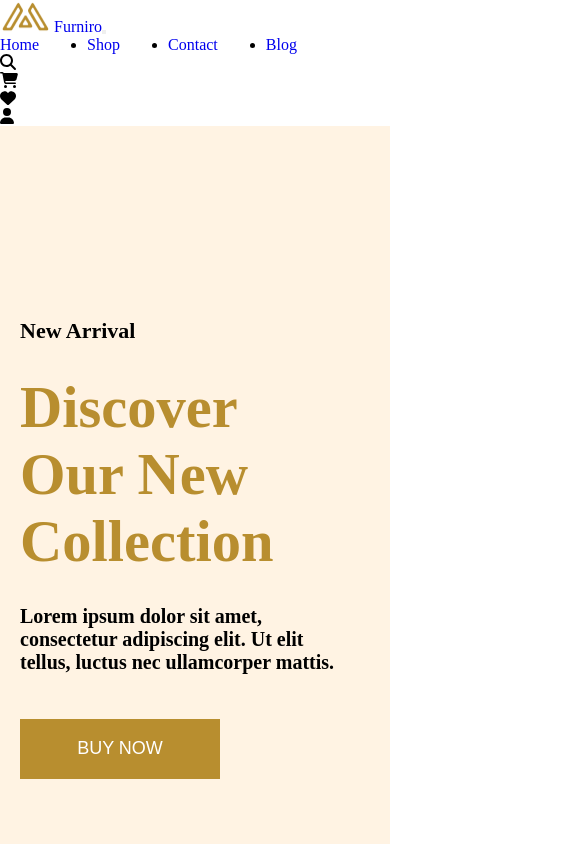
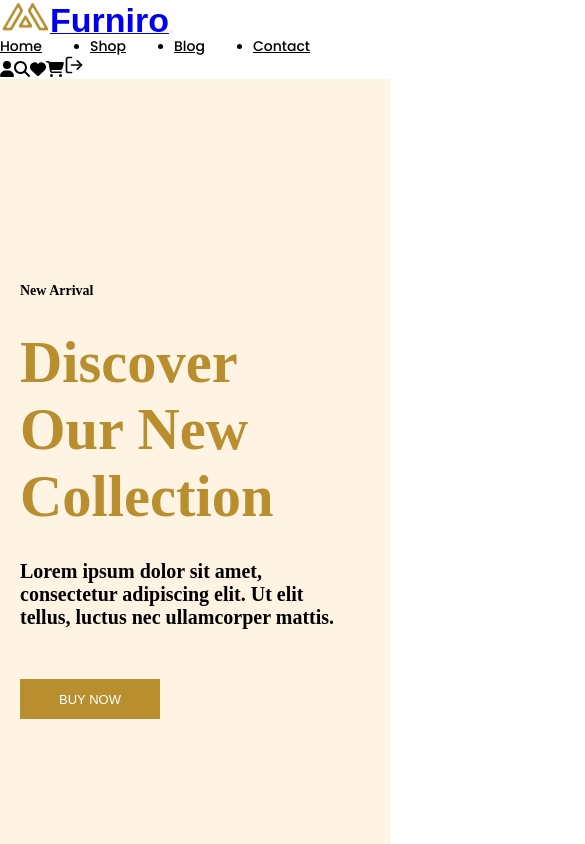
Before and after one commit to sdcodes3/furniro-client, a React (Vite) app: page / in a window 390 px wide. Shown: the top 844 px of the page, 585 px wide, since content can reach past the window. Built offline with nearby package versions, Linux system fonts and the light colour scheme; sample sign-in values are in the browser's storage.

Commit message:
updated mobile view: home page

```diff
--- a/index.html
+++ b/index.html
@@ -3,6 +3,9 @@
   <head>
     <meta charset="UTF-8" />
     <link rel="icon" type="image/svg+xml" href="/vite.svg" />
+    <link href="https://fonts.googleapis.com/css2?family=Poppins:wght@500&display=swap" rel="stylesheet">
+    <link href="https://fonts.googleapis.com/css2?family=Montserrat:wght@700&display=swap" rel="stylesheet">
+
     <meta name="viewport" content="width=device-width, initial-scale=1.0" />
     <script src="https://cdn.jsdelivr.net/npm/@popperjs/core@2.11.8/dist/umd/popper.min.js" integrity="sha384-I7E8VVD/ismYTF4hNIPjVp/Zjvgyol6VFvRkX/vR+Vc4jQkC+hVqc2pM8ODewa9r" crossorigin="anonymous"></script>
     <script src="https://cdn.jsdelivr.net/npm/bootstrap@5.3.3/dist/js/bootstrap.min.js" integrity="sha384-0pUGZvbkm6XF6gxjEnlmuGrJXVbNuzT9qBBavbLwCsOGabYfZo0T0to5eqruptLy" crossorigin="anonymous"></script>
--- a/src/components/footer/Footer.tsx
+++ b/src/components/footer/Footer.tsx
@@ -1,115 +1,98 @@
-import "./footer.scss"
+import './footer.scss';
+
 function Footer() {
   return (
-       <div>
-            <footer className="text-center text-lg-start bg-body-tertiary text-muted">
-              <section className="d-flex justify-content-center justify-content-lg-between p-4 border-bottom">
-                <div>
-                  <a href="#" className="me-4 text-reset">
-                      <i className="fab fa-facebook-f" />
-                  </a>
-                  <a href="#" className="me-4 text-reset">
-                      <i className="fab fa-twitter" />
-                  </a>
-                  <a href="#" className="me-4 text-reset">
-                      <i className="fab fa-google" />
-                  </a>
-                  <a href="#" className="me-4 text-reset">
-                      <i className="fab fa-instagram" />
-                  </a>
-                  <a href="#" className="me-4 text-reset">
-                      <i className="fab fa-linkedin" />
-                  </a>
-                  <a href="#" className="me-4 text-reset">
-                      <i className="fab fa-github" />
-                  </a>
-                  </div>
-
-              </section>
-
-              <section className  ="">
-                  <div className="container text-center text-md-start mt-5">
-
-                  <div className="row mt-3">
-
-                      <div className="col-md-3 col-lg-4 col-xl-3 mx-auto mb-4">
-
-                      <h6 className="text-uppercase fw-bold mb-4">
-                         Furino.
-                      </h6>
-                      <p>
-                      400 University Drive Suite 200 Coral Gables,<br></br>
+    <footer className="bg-light text-muted pt-5">
+      <div className="container">
+        <div className="row text-start gy-4">
+          {/* Brand */}
+          <div className="col-12 col-md-3">
+            <h5 className="fw-bold mb-3">Furino.</h5>
+            <p className="mb-0" style={{ color: '#9F9F9F' }}>
+              400 University Drive Suite 200 Coral Gables,
+            </p>
+            <p className="" style={{ color: '#9F9F9F' }}>
               FL 33134 USA
             </p>
           </div>
 
-                      <div className="col-md-2 col-lg-2 col-xl-2 mx-auto mb-4">
-
-                      <h6 className=" mb-4">
+          {/* Links */}
+          <div className="col-6 col-md-2">
+            <h6 className="text-uppercase fw-normal mb-3 " style={{ color: '#9F9F9F' }}>
               Links
             </h6>
-                      <p>
-                          <a href="#!" className="text-reset">Home</a>
-                      </p>
-                      <p>
-                          <a href="#!" className="text-reset">Shop</a>
-                      </p>
-                      <p>
-                          <a href="#!" className="text-reset">About</a>
-                      </p>
-                      <p>
-                          <a href="#!" className="text-reset">Contact</a>
-                      </p>
+            <ul className="list-unstyled">
+              <li>
+                <a href="#!" className="text-dark text-decoration-none">
+                  Home
+                </a>
+              </li>
+              <li>
+                <a href="#!" className="text-dark text-decoration-none">
+                  Shop
+                </a>
+              </li>
+              <li>
+                <a href="#!" className="text-dark text-decoration-none">
+                  About
+                </a>
+              </li>
+              <li>
+                <a href="#!" className="text-dark text-decoration-none">
+                  Contact
+                </a>
+              </li>
+            </ul>
           </div>
 
-                      <div className="col-md-3 col-lg-2 col-xl-2 mx-auto mb-4">
-
-                      <h6 className=" mb-4">
+          {/* Help */}
+          <div className="col-6 col-md-3">
+            <h6 className="text-uppercase fw-normal mb-3" style={{ color: '#9F9F9F' }}>
               Help
             </h6>
-                      <p>
-                          <a href="#!" className="text-reset">Payment Options</a>
-                      </p>
-                      <p>
-                          <a href="#!" className="text-reset">Returns</a>
-                      </p>
-                      <p>
-                          <a href="#!" className="text-reset">Privacy Policies</a>
-                      </p>
-
+            <ul className="list-unstyled">
+              <li>
+                <a href="#!" className="text-dark text-decoration-none">
+                  Payment Options
+                </a>
+              </li>
+              <li>
+                <a href="#!" className="text-dark text-decoration-none">
+                  Returns
+                </a>
+              </li>
+              <li>
+                <a href="#!" className="text-dark text-decoration-none">
+                  Privacy Policies
+                </a>
+              </li>
+            </ul>
           </div>
 
-                      <div className="col-md-4 col-lg-3 col-xl-3 mx-auto mb-md-0 mb-4">
-
-                      <h6 className="mb-4">News Letter</h6>
-                      <div className="newsletter text-center">
-                        <form className="d-flex align-items-center justify-content-center">
-                            <div className="form-group mb-0 flex-grow-1">
+          {/* Newsletter */}
+          <div className="col-12 col-md-4">
+            <h6 className="text-uppercase fw-normal mb-3" style={{ color: '#9F9F9F' }}>
+              Newsletter
+            </h6>
+            <form className="d-flex flex-column flex-md-row">
               <input
                 type="email"
-                                className="form-control custom-input me-2"
+                className="form-control mb-2 mb-md-0 me-md-2"
                 placeholder="Enter Your Email Address"
-                                aria-label="Email address"
               />
-                            </div>
-                            <button
-                            type="submit"
-                            className="btn btn-link custom-button"
-                            >
+              <button type="submit" className="btn btn-dark">
                 SUBSCRIBE
               </button>
             </form>
           </div>
         </div>
-                  </div>
-                </div>
-              </section>
-              <div className="text-center p-4" style={{backgroundColor: 'rgba(0, 0, 0, 0.05)'}}>
-                  2023 furino. All rights reserved
+
+        <hr className="my-4" />
+
+        <div className="text-center text-md-start pb-4">2023 furino. All rights reserved</div>
       </div>
     </footer>
-      </div>
-    )
+  );
 }
 
-export default Footer
+export default Footer;
--- a/src/components/footer/footer.scss
+++ b/src/components/footer/footer.scss
@@ -1,27 +1,23 @@
-a{
-    text-decoration: none;
-}
+footer {
+  input.form-control {
+    border: none;
+    border-bottom: 1px solid #ccc;
+    border-radius: 0;
+    background-color: transparent;
+    box-shadow: none;
+    font-size: 14px;
 
-.custom-input {
-    border: none;
-    border-bottom: 2px solid black;
-    border-radius: 0;
-    padding: 0.375rem 0;
-    box-shadow: none;
-    background-color: inherit;
+    &:focus {
+      border-color: #000;
+      box-shadow: none;
+    }
   }
 
-  .custom-button {
-    margin-left:  15px;
-    border: none;
-    border-bottom: 2px solid black;
-    border-radius: 0;
-    color: black;
-    padding: 0.375rem 0;
-    text-decoration: none;
-
-    &:hover {
-      color: black;
-      text-decoration: none;
-    }
+  button.btn-dark {
+    font-size: 12px;
+    padding: 6px 16px;
+    font-weight: 600;
+    letter-spacing: 0.5px;
+    white-space: nowrap;
   }
+}
--- a/src/components/navbar/navbar.scss
+++ b/src/components/navbar/navbar.scss
@@ -2,3 +2,25 @@
     display: flex;
     gap: 3rem;
   }
+
+  .furniro-brand {
+    font-family:  sans-serif;
+    font-weight: 700;
+    font-size: 34px;
+    line-height: 100%;
+    letter-spacing: 0px;
+  }
+
+  .nav-link-custom {
+    font-family: 'Poppins', sans-serif;
+    font-weight: 500;
+    font-size: 14px;
+    line-height: 100%;
+    letter-spacing: 0%;
+    color: #000;
+    transition: color 0.3s ease;
+
+    &:hover {
+      color: #999;
+    }
+  }
--- a/src/components/navbar/navbar.tsx
+++ b/src/components/navbar/navbar.tsx
@@ -1,72 +1,103 @@
+import { useState } from 'react';
 import './navbar.scss';
 import logo from '../../assets/logo.png';
 import { FontAwesomeIcon } from '@fortawesome/react-fontawesome';
 import { faSearch, faShoppingCart, faHeart, faUser } from '@fortawesome/free-solid-svg-icons';
-import { Link } from 'react-router-dom';
+import { Link, useNavigate } from 'react-router-dom';
+import { useDispatch } from 'react-redux';
+import { useSignoutMutation } from '../../slices/user.api.slice';
+import { signout } from '../../slices/auth.slice';
+import { LogOut } from 'lucide-react';
 
 function Navbar() {
+  const [menuOpen, setMenuOpen] = useState(false);
+  const [signoutApiCall] = useSignoutMutation();
+  const dispatch = useDispatch();
+  const navigate = useNavigate();
+
+  const toggleMenu = () => {
+    setMenuOpen((prev) => !prev);
+  };
+
+  const closeMenu = () => {
+    setMenuOpen(false);
+  };
+
+  const onClickSignOut = async (event) => {
+    event.preventDefault();
+    try {
+      await signoutApiCall().unwrap();
+      dispatch(signout());
+      navigate('/signin');
+    } catch (err) {
+      console.log('signout failed: ', err);
+      alert(err?.data?.message || 'signout failed');
+    }
+  };
+
   return (
-    <div>
-      <nav className="navbar navbar-expand-lg bg-body-tertiary fixed-top">
+    <nav className="navbar navbar-expand-lg bg-white shadow-sm py-3">
       <div className="container">
-          <a className="navbar-brand" href="#">
-            <img src={logo} width="50" height="32" alt="Logo" /> Furniro
+        {/* Logo and Brand */}
+        <a className="navbar-brand d-flex align-items-center gap-2" href="#">
+          <img src={logo} width="50" height="32" alt="Logo" className="me-2" />
+          <span className="furniro-brand text-dark">Furniro</span>
         </a>
+
+        {/* Toggle Button */}
         <button
           className="navbar-toggler"
           type="button"
-            data-bs-toggle="collapse"
-            data-bs-target="#navbarTogglerDemo02"
-            aria-controls="navbarTogglerDemo02"
-            aria-expanded="false"
           aria-label="Toggle navigation"
+          onClick={toggleMenu}
         >
-            <span className="navbar-toggler-icon" />
+          <span className="navbar-toggler-icon"></span>
         </button>
 
-          <div className="collapse navbar-collapse justify-content-center" id="navbarTogglerDemo02">
-            <ul className="navbar-nav me-auto mb-2 mb-lg-0 mx-auto">
+        {/* Collapse menu */}
+        <div className={`collapse navbar-collapse ${menuOpen ? 'show' : ''}`} id="navbarNav">
+          {/* Nav Links */}
+          <ul className="navbar-nav mx-auto text-center gap-lg-4 gap-2">
             <li className="nav-item">
-                <Link to="/">
-                  <a className="nav-link" aria-current="page">
+              <Link to="/" className="nav-link nav-link-custom" onClick={closeMenu}>
                 Home
-                  </a>
               </Link>
             </li>
             <li className="nav-item">
-                <Link to="/shop">
-                  <a className="nav-link">Shop</a>
+              <Link to="/shop" className="nav-link nav-link-custom" onClick={closeMenu}>
+                Shop
               </Link>
             </li>
             <li className="nav-item">
-                <Link to="/contact">
-                  <a className="nav-link">Contact</a>
+              <Link to="/blog" className="nav-link nav-link-custom" onClick={closeMenu}>
+                Blog
               </Link>
             </li>
             <li className="nav-item">
-                <Link to="/blog">
-                  <a className="nav-link">Blog</a>
+              <Link to="/contact" className="nav-link nav-link-custom" onClick={closeMenu}>
+                Contact
               </Link>
             </li>
           </ul>
-            <div className="d-flex gap-4">
-              <div className="nav-icon">
-                <FontAwesomeIcon icon={faSearch} />
-              </div>
-              <div className="nav-icon">
-                <FontAwesomeIcon icon={faShoppingCart} />
-              </div>
-              <div className="nav-icon">
-                <FontAwesomeIcon icon={faHeart} />
-              </div>
-              <div className="nav-icon">
-                <FontAwesomeIcon icon={faUser} />
+
+          {/* Icons + Logout */}
+          <div className="d-flex flex-column flex-lg-row align-items-center gap-3 mt-3 mt-lg-0">
+            <div className="d-flex justify-content-center justify-content-lg-end gap-3">
+              <FontAwesomeIcon icon={faUser} className="text-dark fs-5 cursor-pointer" />
+              <FontAwesomeIcon icon={faSearch} className="text-dark fs-5 cursor-pointer" />
+              <FontAwesomeIcon icon={faHeart} className="text-dark fs-5 cursor-pointer" />
+              <FontAwesomeIcon icon={faShoppingCart} className="text-dark fs-5 cursor-pointer" />
+              <LogOut
+                className="text-dark cursor-pointer"
+                size={20}
+                onClick={onClickSignOut}
+                title="Logout"
+              />
             </div>
           </div>
         </div>
       </div>
     </nav>
-    </div>
   );
 }
 
--- a/src/pages/home/home.scss
+++ b/src/pages/home/home.scss
@@ -11,53 +11,119 @@
     background-position: center;
 
     // START OF NEW ARRIVAL BOX AND BG
-
     .new-arrival {
-        margin-right: 10%;
+        margin-right: 6%;
         padding: 50px;
         background-color: #FFF3E3;
-        width: 50%;
-        height: 60%;
+        width: 646px;
+        height: 443px;
 
         display: flex;
         align-items: flex-start;
         justify-content: center;
         flex-direction: column;
+        gap: 4px; // Default gap for desktop (unchanged)
 
         span {
-            font-size: 22px;
+          font-size: 16px;
           font-weight: 600;
         }
 
         h1 {
-            font-size: 5em;
+          font-size: 52px;
           font-weight: bold;
           color: #B88E2F;
-
         }
 
         p {
-            font-size: 22px;
+          font-size: 18px;
           font-weight: 500;
         }
 
         .btn {
-            margin-top: 15px;
-            height:60px;
+          height: 60px;
           width: 200px;
           background: #B88E2F;
           border: 2px solid #B88E2F;
           color: white;
-            font-size: 18px;
+          font-size: 16px;
           font-weight: 500;
           cursor: pointer;
+          margin-top: 20px;
 
           &:hover {
             background: #FFF3E3;
             color: #B88E2F;
           }
         }
+
+        // Responsive styles
+        @media (max-width: 992px) {
+          width: 100%;
+          height: auto;
+          padding: 40px;
+          gap: 16px;
+
+          h1 {
+            font-size: 40px;
           }
+
+          p {
+            font-size: 16px;
+          }
+
+          .btn {
+            width: 180px;
+            height: 50px;
+            font-size: 15px;
+          }
+        }
+
+        @media (max-width: 768px) {
+          padding: 30px;
+          gap: 14px;
+
+          h1 {
+            font-size: 32px;
+          }
+
+          p {
+            font-size: 15px;
+          }
+
+          .btn {
+            width: 160px;
+            height: 45px;
+            font-size: 14px;
+          }
+        }
+
+        @media (max-width: 576px) {
+          padding: 20px;
+          gap: 10px;
+
+          span {
+            font-size: 14px;
+          }
+
+          h1 {
+            font-size: 26px;
+          }
+
+          p {
+            font-size: 14px;
+          }
+
+          .btn {
+            width: 140px;
+            height: 40px;
+            font-size: 13px;
+          }
+        }
+      }
+
+
+
 
     @media screen and (max-width:1338px) {
         .new-arrival {
@@ -237,28 +303,45 @@
     margin-bottom: 1rem;
     text-align: center;
 
+
     h3 {
         font-size: 20px;
+        color: #616161;
     }
 
     h1 {
         font-size: 34px;
-        font-style: italic;
-        font-weight: bold;
+
+        font-weight: 700;
     }
 }
 
 
 
 .imageGallery {
-
-    height: 100vh;
+    width: 100%;
+    aspect-ratio: 16 / 5; // smaller than before (was 16 / 9)
     background-image: url('../../assets/Img_Gallery.png');
     background-repeat: no-repeat;
     background-size: cover;
     background-position: center;
+    background-color: #f2f2f2;
+  }
 
+  @media (max-width: 768px) {
+    .imageGallery {
+      aspect-ratio: 16 / 6; // slightly taller on tablets
     }
+  }
+
+  @media (max-width: 480px) {
+    .imageGallery {
+      aspect-ratio: 4 / 3; // more compact on mobile
+      background-position: top center;
+    }
+  }
+
+
 
 
 
@@ -275,106 +358,80 @@
 .slider-wrapper {
     width: 100%;
     max-width: 1536px;
-    //   margin-inline: auto;
     position: relative;
     height: 400px;
     margin-top: 5rem;
-    overflow: hidden;
+    overflow: hidden; // ✅ prevent scrollbars
     mask-image: linear-gradient(to right,
       rgba(0, 0, 0, 0),
       rgba(0, 0, 0, 1) 20%,
       rgba(0, 0, 0, 1) 80%,
-            rgba(0, 0, 0, 0));
+      rgba(0, 0, 0, 0)
+    );
   }
 
+  .slider-track {
+    display: flex;
+    width: fit-content;
+    animation: scroll 10s linear infinite;
+    gap: 2rem;
+    will-change: transform; // ✅ better performance
+  }
 
+  .item {
+    flex: 0 0 auto;
+    width: 350px;
+    height: 400px;
+    border-radius: 6px;
+    background-size: cover;
+    background-position: center;
+  }
 
+  /* Backgrounds */
+  .item1 { background-image: url('../../assets/carousal1.png'); }
+  .item2 { background-image: url('../../assets/carousal2.png'); }
+  .item3 { background-image: url('../../assets/carousal3.png'); }
+  .item4 { background-image: url('../../assets/Browse_Bedroom.png'); }
+  .item5 { background-image: url('../../assets/Browse_Dining.png'); }
+  .item6 { background-image: url('../../assets/Browse_Living.png'); }
+  .item7 { background-image: url('../../assets/carousal3.png'); }
+  .item8 { background-image: url('../../assets/carousal2.png'); }
 
-
-
-// START CAROUSAL OF IMAGES IN INSPIRATION
-
-
-@keyframes scrollLeft {
-    to {
-        left: -350px;
+  /* Animation */
+  @keyframes scroll {
+    0% {
+      transform: translateX(0);
+    }
+    100% {
+      transform: translateX(-50%);
     }
   }
 
-@keyframes scrollRight {
-    to {
-        right: -350px;
+  /* Responsive */
+  @media (max-width: 1024px) {
+    .item {
+      width: 300px;
+      height: 350px;
     }
   }
-
+  @media (max-width: 768px) {
     .item {
-    width: 350px;
-    height: 400px;
-    background-color: red;
-    border-radius: 6px;
-    position: absolute;
+      width: 250px;
+      height: 300px;
     }
-
-.left .item {
-    left: max(calc(350px * 8), 100%);
-    animation: scrollLeft 10s linear infinite;
   }
-
-.right .item {
-    right: max(calc(350px * 8), 100%);
-    animation: scrollRight 10s linear infinite;
+  @media (max-width: 480px) {
+    .slider-wrapper {
+      height: 280px;
     }
-
-.left .item1,
-.right .item1 {
-    animation-delay: calc((-10s / 8) * 7);
-    background-image: url('../../assets/carousal1.png');
+    .item {
+      width: 200px;
+      height: 280px;
     }
-
-.left .item2,
-.right .item2 {
-    animation-delay: calc((-10s / 8) * 6);
-    background-image: url('../../assets/carousal2.png');
+    .slider-track {
+      gap: 1rem;
     }
-
-.left .item3,
-.right .item3 {
-    animation-delay: calc((-10s / 8) * 5);
-    background-image: url('../../assets/carousal3.png');
   }
-
-.left .item4,
-.right .item4 {
-    animation-delay: calc((-10s / 8) * 4);
-    background-image: url('../../assets/Browse_Bedroom.png');
-}
-
-.left .item5,
-.right .item5 {
-    animation-delay: calc((-10s / 8) * 3);
-    background-image: url('../../assets/Browse_Dining.png');
-}
-
-.left .item6,
-.right .item6 {
-    animation-delay: calc((-10s / 8) * 2);
-    background-image: url('../../assets/Browse_Living.png');
-}
-
-.left .item7,
-.right .item7 {
-    animation-delay: calc((-10s / 8) * 1);
-    background-image: url('../../assets/carousal3.png');
-}
-
-.left .item8,
-.right .item8 {
-    animation-delay: calc((-10s / 8) * 0);
-    background-image: url('../../assets/carousal2.png');
-}
-
-
-// END CAROUSAL OF IMAGES IN INSPIRATION
 
 
 
```
Also changed, not shown: src/pages/home/Home.tsx (+34 -18 lines). Lines whose indentation alone changed are shown as unchanged.
